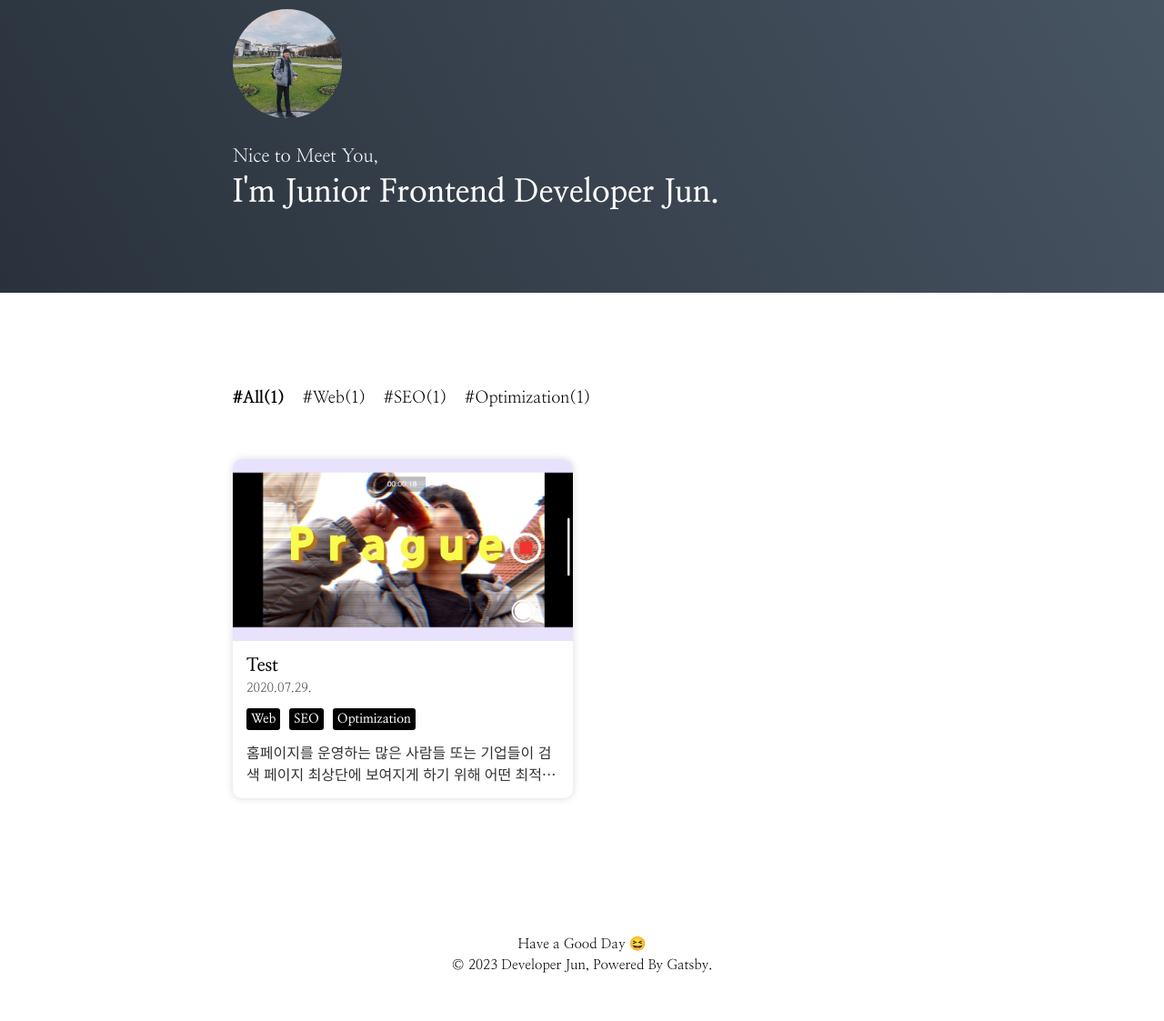
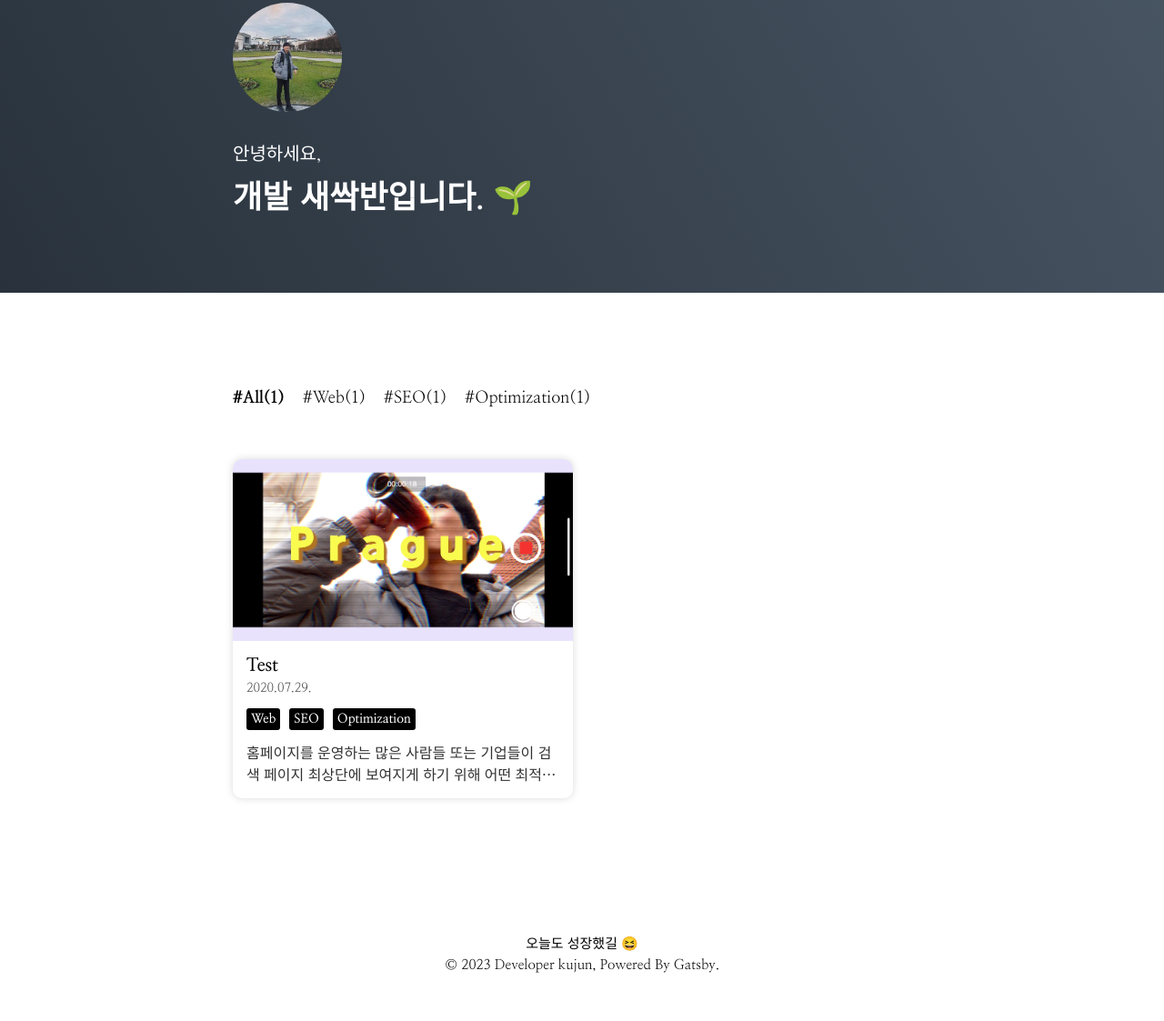
Before and after one commit to donato14/donato14.github.io, a Gatsby site: page / in a window 1280 px wide. Shown: the part 78-1201 px from the top of the page at 91% size. Built offline with nearby package versions, Linux system fonts and the light colour scheme; Gatsby itself is replaced by a stand-in of ours.

Commit message:
📝 인삿말, 푸터 변경

```diff
--- a/src/components/Common/Footer.tsx
+++ b/src/components/Common/Footer.tsx
@@ -18,8 +18,8 @@ const FooterWrapper = styled.footer`
 const Footer: FunctionComponent = function () {
   return (
     <FooterWrapper>
-      Have a Good Day 😆
-      <br />© 2023 Developer Jun, Powered By Gatsby.
+      오늘도 성장했길 😆
+      <br />© 2023 Developer kujun, Powered By Gatsby.
     </FooterWrapper>
   )
 }
--- a/src/components/Main/Introduction.tsx
+++ b/src/components/Main/Introduction.tsx
@@ -57,8 +57,8 @@ const Introduction: FunctionComponent<IntroductionProps> = function ({
         <ProfileImage profileImage={profileImage} />
 
         <div>
-          <SubTitle>Nice to Meet You,</SubTitle>
-          <Title>I'm Junior Frontend Developer Jun.</Title>
+          <SubTitle>안녕하세요,</SubTitle>
+          <Title>개발 새싹반입니다. 🌱</Title>
         </div>
       </Wrapper>
     </Background>
```
